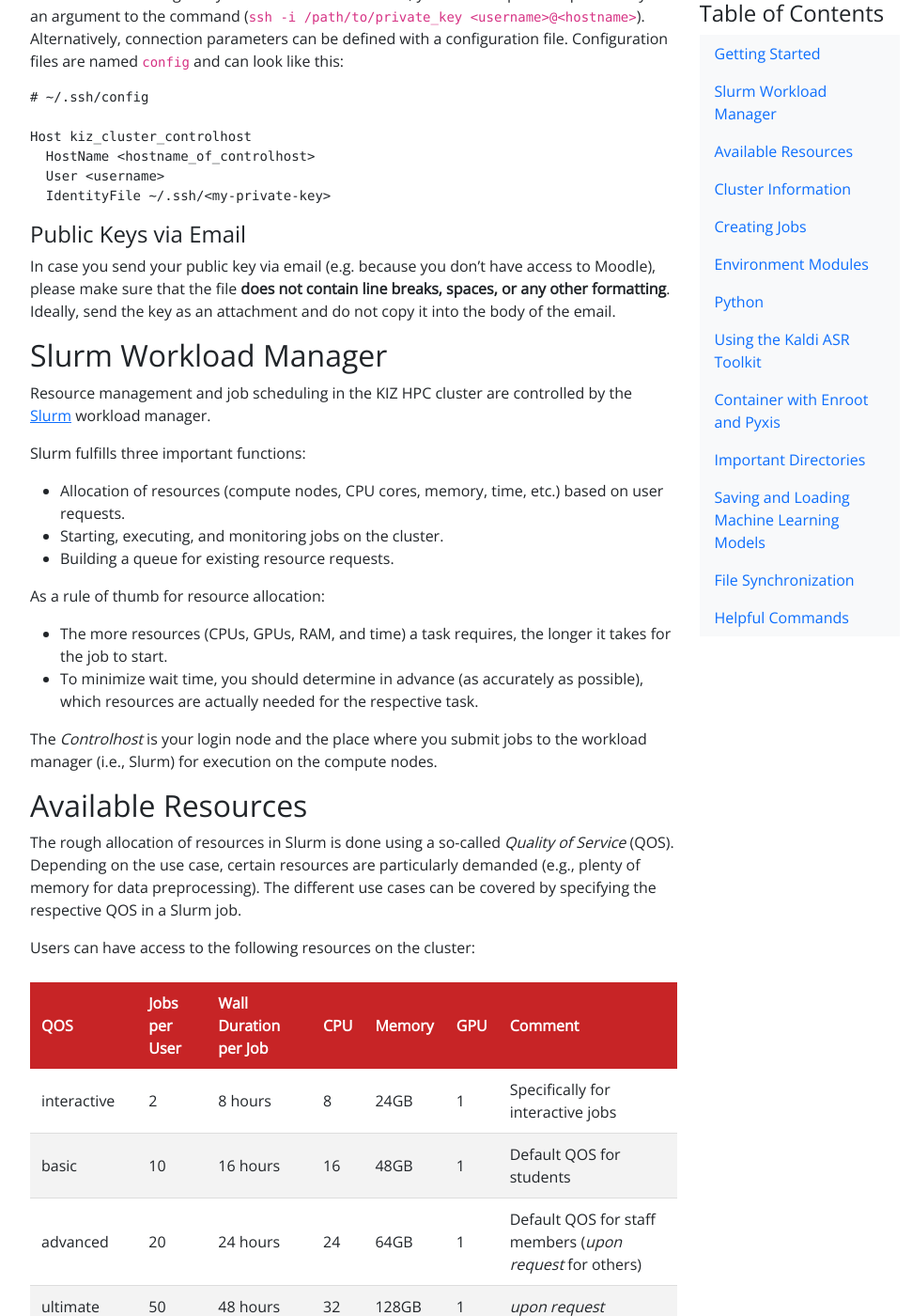
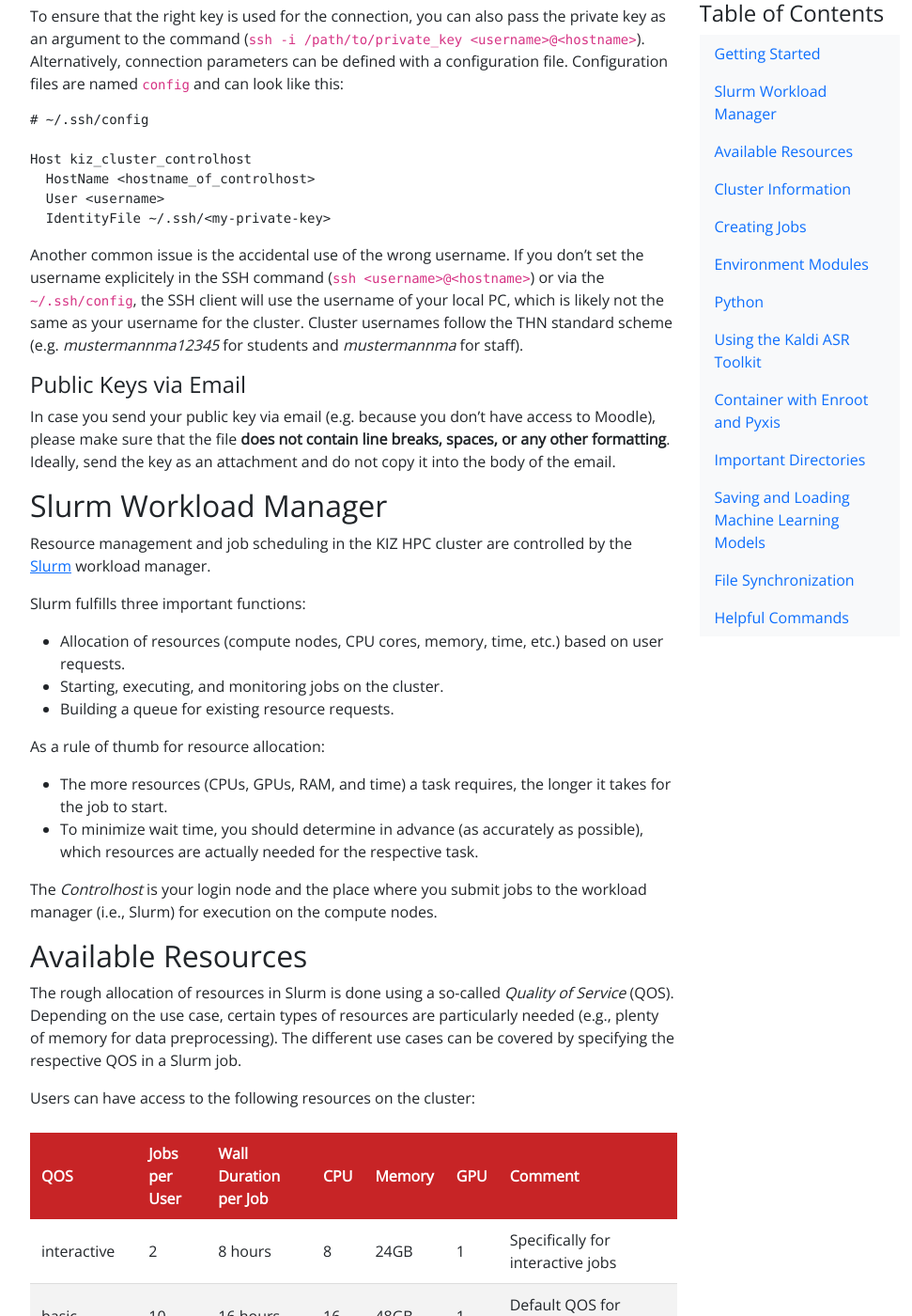
Before and after one commit to dwgnr/ki-zentrum.github.io, a Jekyll site: the page built from _pages/cluster/user-guide.md, in a window 1280 px wide and 1400 px high, scrolled down 3220 px. Shown: the whole window at 94% size, without its empty margins (145-1116 px from the left). Built offline with Jekyll 4.4.1, drawn with Linux system fonts in a browser that asks for light colours; some of the changed text lies outside the part shown.

Commit message:
fix typos and clarify some things

````diff
--- a/_pages/cluster/user-guide.md
+++ b/_pages/cluster/user-guide.md
@@ -25,7 +25,7 @@ You will receive a notification via email once your user account has been create
 Please note that the account creation process may take some time.
 In the meantime, you can familiarize yourself with this user guide and work on the tasks in the Moodle course.
 
-**For THN students:** Please be aware that **full activation will only occur after all tasks in the Moodle course have been submitted and evaluated**.
+**For THN students:** Please note that your account will only be activated after all tasks in the Moodle course have been submitted and evaluated.
 
 After creating the user account, you can connect to the cluster via **SSH**.
 Login to the *Controlhost* can be done, for example, with `ssh <username>@<hostname>` or `ssh <username>@<ip_address>`.
@@ -84,6 +84,10 @@ Host kiz_cluster_controlhost
   IdentityFile ~/.ssh/<my-private-key>
 ```
 
+Another common issue is the accidental use of the wrong username.
+If you don't set the username explicitely in the SSH command (`ssh <username>@<hostname>`) or via the `~/.ssh/config`, the SSH client will use the username of your local PC, which is likely not the same as your username for the cluster.
+Cluster usernames follow the THN standard scheme (e.g. *mustermannma12345* for students and *mustermannma* for staff).
+
 #### Public Keys via Email
 
 In case you send your public key via email (e.g. because you don't have access to Moodle), please make sure that the file **does not contain line breaks, spaces, or any other formatting**.
@@ -109,7 +113,7 @@ The *Controlhost* is your login node and the place where you submit jobs to the
 ## Available Resources
 
 The rough allocation of resources in Slurm is done using a so-called *Quality of Service* (QOS).
-Depending on the use case, certain resources are particularly demanded (e.g., plenty of memory for data preprocessing).
+Depending on the use case, certain types of resources are particularly needed (e.g., plenty of memory for data preprocessing).
 The different use cases can be covered by specifying the respective QOS in a Slurm job.
 
 Users can have access to the following resources on the cluster:
@@ -213,6 +217,8 @@ A comment introduced with `SBATCH` is interpreted by Slurm as a parameter descri
 A complete list of possible parameters can be found in the `sbatch` man page.
 
 The `SBATCH` directives must always be listed **at the beginning** of the *Submission* script. The only exception is the hashbang (e.g., `#!/bin/bash`) on the first line.
+
+A typical submission script is structured as follows:
 
 ```bash
 #!/bin/bash
@@ -467,7 +473,7 @@ The initialization needs to be done manually before conda is used via `eval "$(c
 Using Jupyter Notebooks or Jupyter Lab sessions on the cluster is possible but requires some additional steps.
 We acknowledge that Jupyter is widely used in the research community.
 However, we do not recommend using it for long-running jobs on the cluster.
-Expressing the workload as a batch job and running standard Python scripts may be the better option on the cluster (cf. Section [Batch Jobs](#batch-jobs)).
+Expressing the workload as a batch job and running standard Python scripts may be the better option in most cases (cf. Section [Batch Jobs](#batch-jobs)).
 Note that Jupyter Notebooks can be easily converted into plain Python scripts via `jupyter nbconvert --to script [YOUR_NOTEBOOK].ipynb`.
 
 The notebook and its associated programming environment (e.g., Python3) are executed on the host system (i.e., a compute node in the cluster).
@@ -915,7 +921,7 @@ A detailed description of how to use the extension can be found [here](https://c
 ### JetBrains IDEs
 
 Several JetBrains IDEs also offer remote development capabilities.
-For more information, check their website: https://www.jetbrains.com/remote-development/
+For more information, check their [website](https://www.jetbrains.com/remote-development/).
 
 Of course, the same rules that apply for VSCode also apply to those IDEs.
 
````
Also changed, not shown: other parts of _pages/cluster/user-guide.md (+1 -1 lines), _pages/cluster.md (+28 -25 lines).
